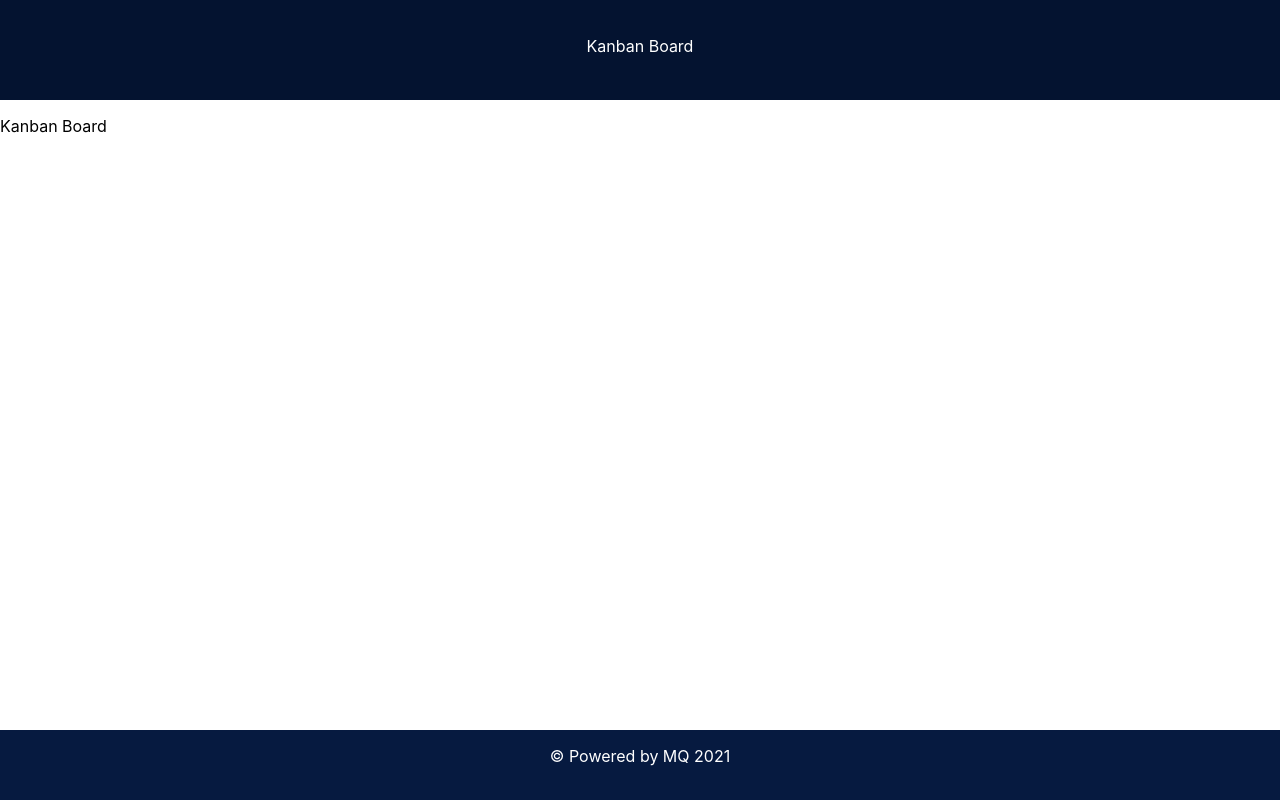
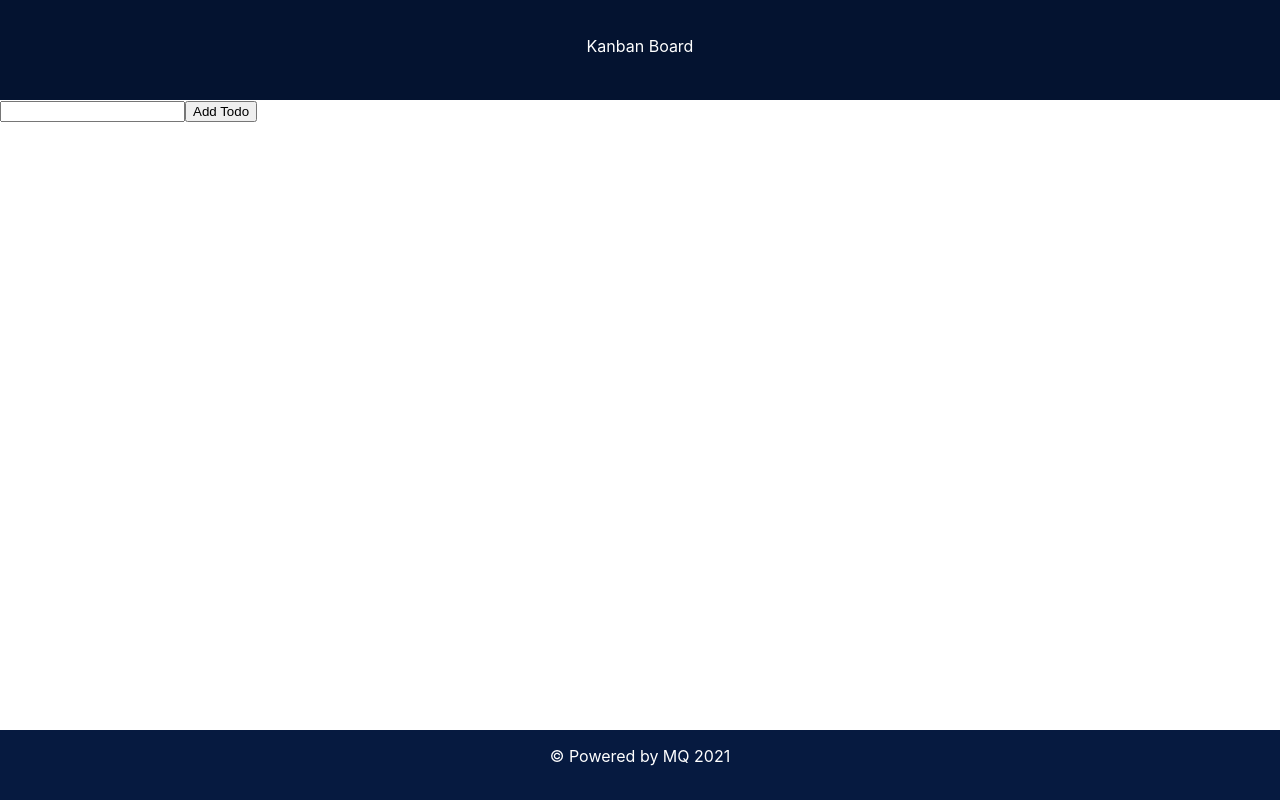
Before and after one commit to ml250271/kanban-board, a React (Create React App) app: page / in a window 1280 px wide. Built offline with nearby package versions, Linux system fonts and the light colour scheme.

Commit message:
add form for new todo

```diff
--- a/src/App.tsx
+++ b/src/App.tsx
@@ -1,4 +1,5 @@
 import { useState } from "react";
+import { AddTodo } from "./components/AddTodo";
 
 import Footer from "./components/Footer";
 import Header from "./components/Header";
@@ -6,10 +7,25 @@ import Header from "./components/Header";
 function App() {
 const [todos, setTodos] = useState<Todo[]>([])
 
+// const toggleComplete: ToggleComplete = selectedTodo => {
+//   const updatedTodos = todos.map(todo => {
+//     if (todo === selectedTodo) {
+//       return { ...todo, complete: !todo.complete };
+//     }
+//     return todo;
+//   });
+//   setTodos(updatedTodos);
+// };
+
+const addTodo: AddTodo = newTodo => {
+  newTodo.trim() !== "" &&
+    setTodos([...todos, { text: newTodo, complete: false }]);
+};
+
   return (
     <>
       <Header />
-      <p>Kanban Board</p>
+      <AddTodo addTodo={addTodo} />
       <Footer />
     </>
   );
--- /dev/null
+++ b/src/components/AddTodo.tsx
@@ -0,0 +1,28 @@
+import React, { useState, ChangeEvent, FormEvent } from "react";
+
+interface AddTodoFormProps {
+  addTodo: AddTodo;
+}
+
+export const AddTodo: React.FC<AddTodoFormProps> = ({ addTodo }) => {
+  const [newTodo, setNewTodo] = useState<string>("");
+
+  const handleChange = (e: ChangeEvent<HTMLInputElement>) => {
+    setNewTodo(e.target.value);
+  };
+
+  const handleSubmit = (e: FormEvent<HTMLButtonElement>) => {
+    e.preventDefault();
+    addTodo(newTodo);
+    setNewTodo("");
+  };
+
+  return (
+    <form>
+      <input type="text" value={newTodo} onChange={handleChange} />
+      <button type="submit" onClick={handleSubmit}>
+        Add Todo
+      </button>
+    </form>
+  );
+};
```
